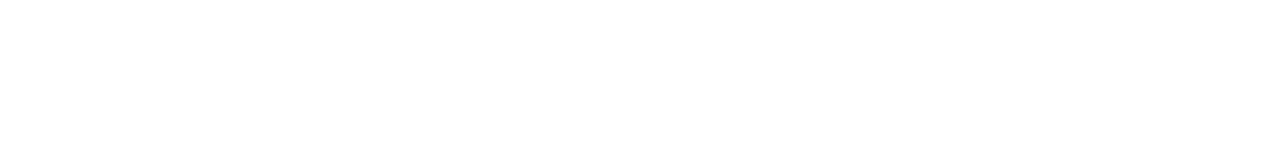
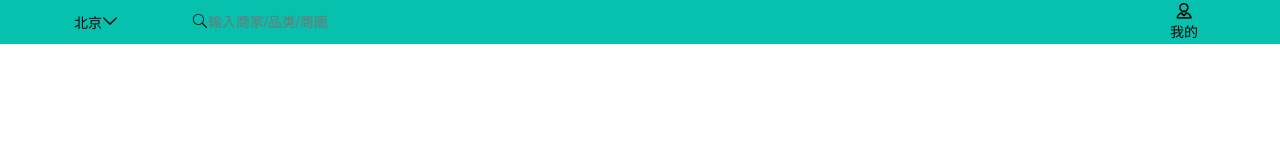
Before and after one commit to xunpei/1130, a website: page index.html in a window 1280 px wide. Drawn offline with Linux system fonts and the light colour scheme.

Commit message:
项目头完成

```diff
--- a/gulpfile.js
+++ b/gulpfile.js
@@ -0,0 +1,10 @@
+var gulp = require("gulp");
+var sass = require("gulp-sass");
+gulp.task("readFile", function() {
+    return gulp.src("./scss/style.scss")
+        .pipe(sass())
+        .pipe(gulp.dest("./css/css"))
+});
+gulp.task("dev", function() {
+    return gulp.watch("./scss/style.scss", gulp.parallel("readFile"))
+})
--- a/index.html
+++ b/index.html
@@ -6,11 +6,23 @@
     <meta name="viewport" content="width=device-width, initial-scale=1.0">
     <meta http-equiv="X-UA-Compatible" content="ie=edge">
     <title>Document</title>
+    <link rel="stylesheet" href="fonts/iconfont.css">
+    <link rel="stylesheet" href="css/style.css">
 </head>
 
 <body>
     <div class="box">
-        <header></header>
+        <header>
+            <span>北京<i class="iconfont icon-chevron-thin-down"></i></span>
+            <div>
+                <i class="iconfont icon-fangdajing"></i>
+                <input type="text" placeholder="输入商家/品类/商圈">
+            </div>
+            <span>
+                <i class="iconfont icon-gerenxinxi"></i>
+                <b>我的</b>
+            </span>
+        </header>
         <section></section>
         <footer></footer>
     </div>
--- /dev/null
+++ b/package.json
@@ -0,0 +1,6 @@
+{
+  "devDependencies": {
+    "gulp": "^4.0.0",
+    "gulp-sass": "^4.0.2"
+  }
+}
--- a/scss/style.scss
+++ b/scss/style.scss
@@ -0,0 +1,28 @@
+@import "common.scss";
+.box {
+    width: 100%;
+    height: 100%;
+    header {
+        width: 100%;
+        height: pxTorem(44px);
+        background: #06C1AE;
+        font-size: pxTorem(14px);
+        display: flex;
+        span {
+            width: 15%;
+            height: 100%;
+            display: flex;
+            justify-content: center;
+            align-items: center;
+        }
+        span:last-child {
+            flex-direction: column;
+        }
+        div {
+            width: 70%;
+            height: 100%;
+            display: flex;
+            align-items: center;
+        }
+    }
+}
```
Also changed, not shown: css/style.css (added).
